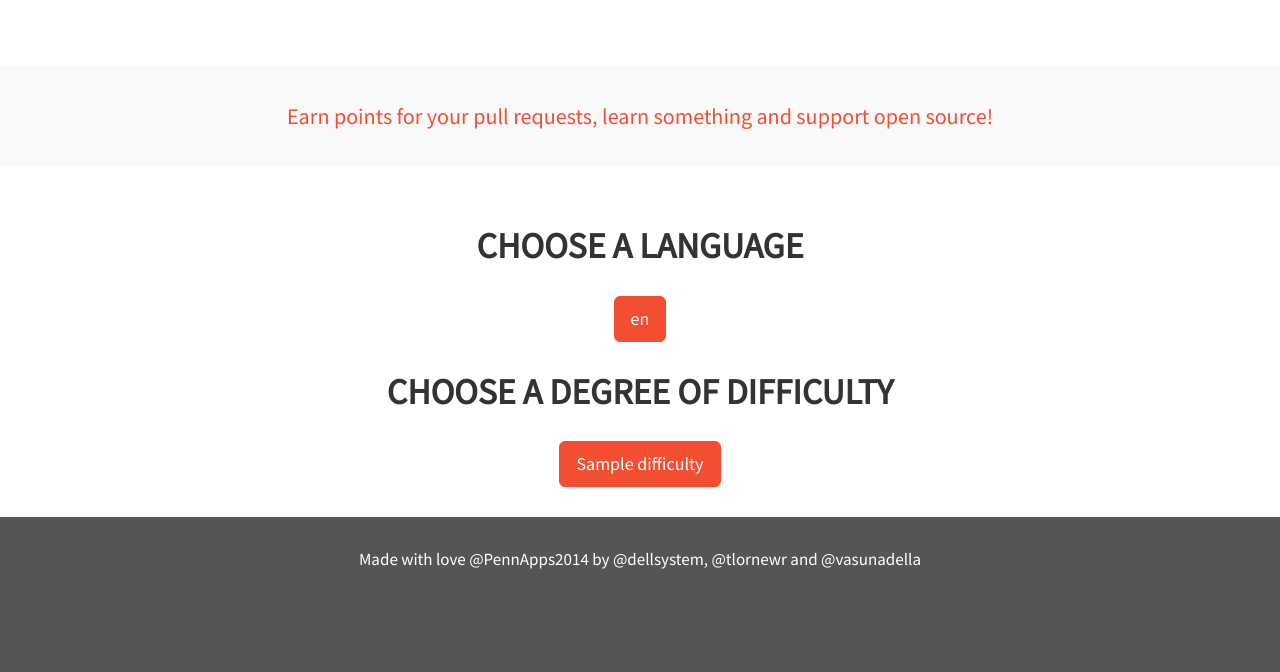
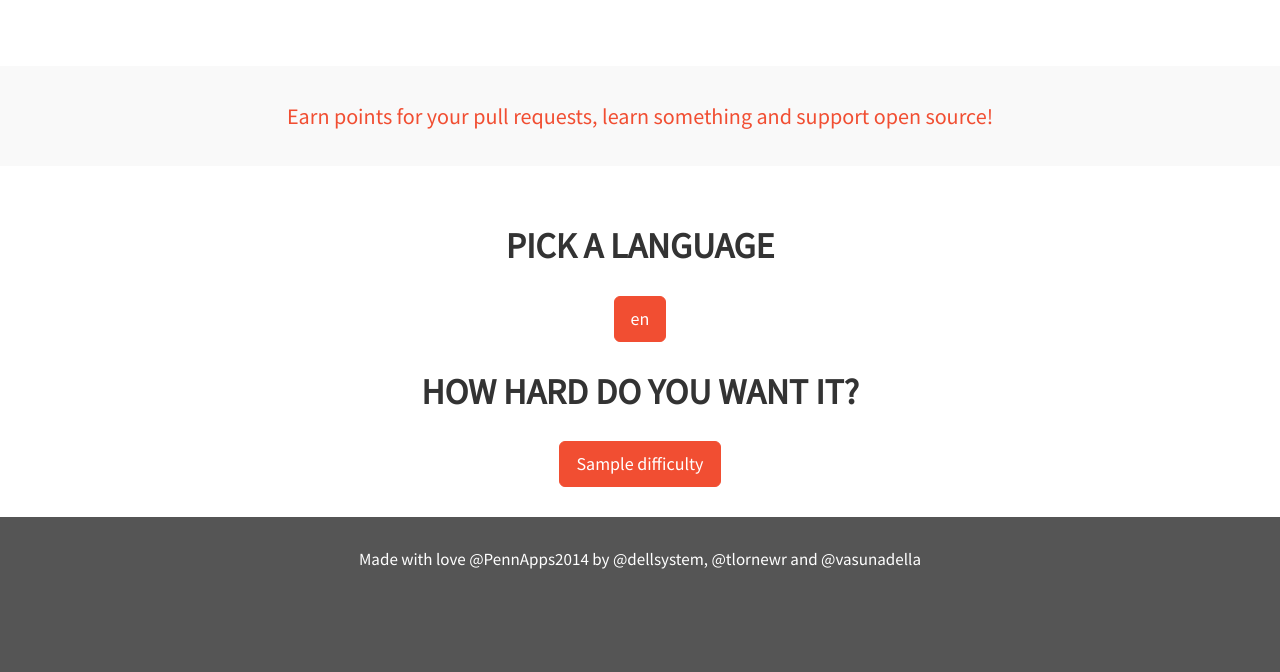
Before and after one commit to dellsystem/gitchallenge.com, a Django app: template gitchallenged/templates/dashboard.html in a window 1280 px wide, after a click on "en". Shown: the part 298-970 px from the top of the page. Run offline with Django 3.2, Linux system fonts and the light colour scheme; the template is opened without the code that fills it: most values are stand-ins (such as "Sample title", 1, 10 or a date in 2020); style sheets or scripts are compiled from the project's sources; some libraries are stand-ins or nearby versions.

Commit message:
changes to dashboard language and soft/medium/hard

```diff
--- a/gitchallenged/templates/dashboard.html
+++ b/gitchallenged/templates/dashboard.html
@@ -32,7 +32,7 @@ module.controller('ToolCtrl', function($scope, APIService) {
 
 <div class="text-center" ng-app="tools" ng-controller="ToolCtrl">
     <div ng-hide='ready'>
-        <h1>Choose a language</h1>
+        <h1>Pick a language</h1>
 
         <div class="btn-group">
             {% for language, _ in languages %}
@@ -41,7 +41,7 @@ module.controller('ToolCtrl', function($scope, APIService) {
         </div>
 
         <div id='difflabel' ng-show='language.length'>
-          <h1>Choose a degree of difficulty</h1>
+          <h1>How hard do you want it?</h1>
           <div class="btn-group">
             {% for difficulty in difficulties %}
               <button href='#readylabel' type="button" class="btn btn-lg" ng-click="difficulty = '{{ difficulty }}'">{{ difficulty }}</button>
@@ -61,18 +61,18 @@ module.controller('ToolCtrl', function($scope, APIService) {
 
     {% verbatim %}
     <div id='resultslabel' ng-show='ready'>
-        <h1>We recommend the following {{difficulty}} {{language}} projects:</h1>
+        <h1>We think you'll like one of these {{difficulty}} {{language}} projects:</h1>
         <p>
-            Don't like any of these projects?
+            Not a fan of any of these?
         </p>
         <p>
             <button class="btn btn-lg" ng-click="showProjects()">Try again</button>
-            <button class="btn btn-lg" ng-click="ready = false">Select different settings</button>
+            <button class="btn btn-lg" ng-click="ready = false">Switch settings</button>
         </p>
         <hr />
         <div class="row">
             <div class="col-md-3">
-                <h1 class="no-clear">Author</h1>
+                <h1 class="no-clear">Maintainer</h1>
             </div>
             <div class="col-md-5">
                 <h1 class="no-clear">Repository</h1>
--- a/gitchallenged/views.py
+++ b/gitchallenged/views.py
@@ -21,7 +21,7 @@ def home(request):
         languages = request.user.get_profile().get_languages()
 
         difficulties = [
-            'Easy',
+            'Soft',
             'Medium',
             'Hard',
             'I want to crush my ego',
```
